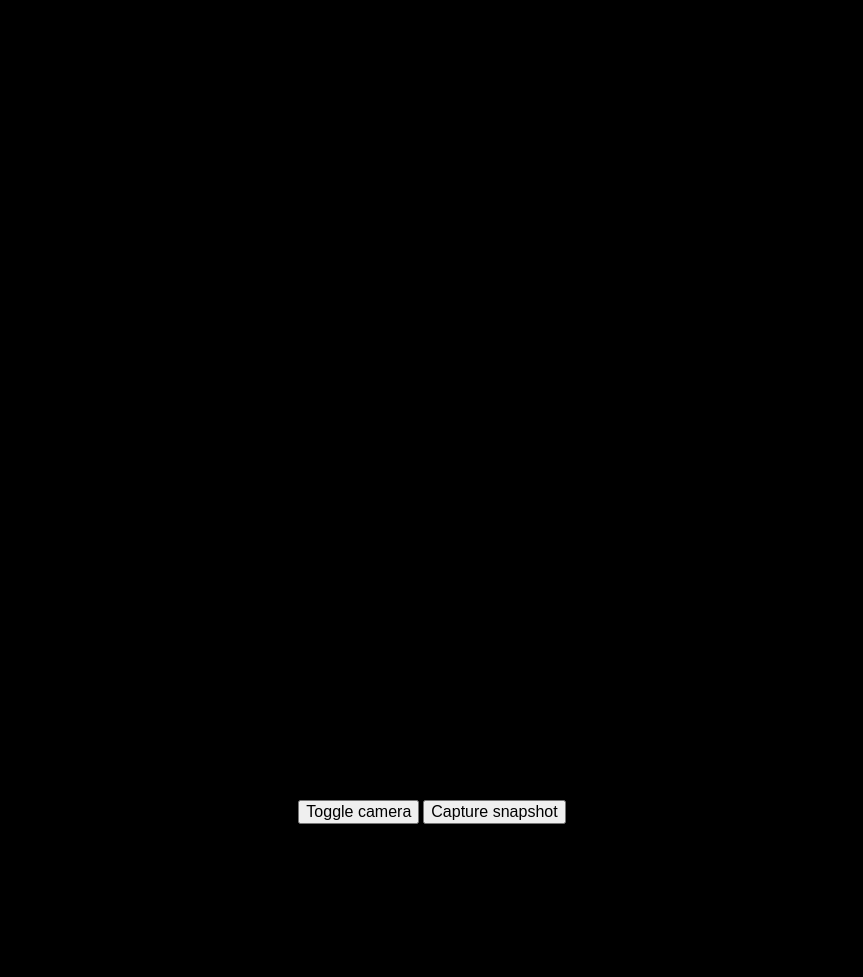
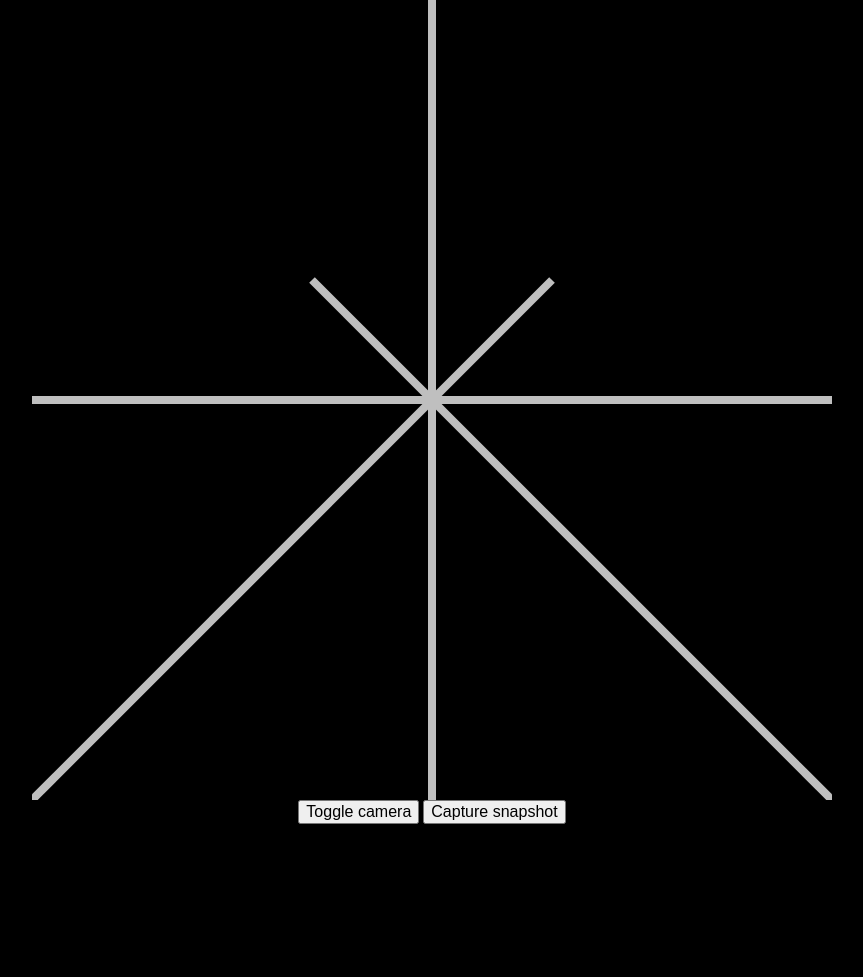
Before and after one commit to thewarpaint/geometry-club-web-app, a plain HTML site: page index.html in a window 1280 px wide. Shown: the top 977 px of the page, without its empty margins (208-1071 px from the left). Drawn offline with Linux system fonts and the light colour scheme.

Commit message:
Add first version of SVG overlay

```diff
--- a/index.html
+++ b/index.html
@@ -10,6 +10,17 @@
   <body>
     <div class="video-wrapper">
       <video autoplay></video>
+      <svg xmlns="http://www.w3.org/2000/svg" xmlns:xlink="http://www.w3.org/1999/xlink" viewBox="0 0 100 100"
+           class="video--overlay">
+        <!-- Horizontal line -->
+        <line x1="0"  y1="50" x2="100" y2="50" style="stroke: #ffffff; stroke-width: 1px;"/>
+        <!-- Vertical line -->
+        <line x1="50"  y1="0" x2="50" y2="100" style="stroke: #ffffff; stroke-width: 1px;"/>
+        <!-- Bottom left corner line -->
+        <line x1="0"  y1="100" x2="65" y2="35" style="stroke: #ffffff; stroke-width: 1px;"/>
+        <!-- Bottom right corner line -->
+        <line x1="100"  y1="100" x2="35" y2="35" style="stroke: #ffffff; stroke-width: 1px;"/>
+      </svg>
     </div>
 
     <div>
--- a/main.css
+++ b/main.css
@@ -31,11 +31,20 @@ img {
   max-width: 100vw;
 }
 
+.video--overlay {
+  position: absolute;
+  z-index: 2;
+  top: 0;
+  left: 0;
+  opacity: .75;
+}
+
 .hide {
   display: none !important;
 }
 
 .video-wrapper {
+  position: relative;
   margin: auto;
   width: 100vmin;
   height: 100vmin;
```
Also changed, not shown: overlay.svg (added).
